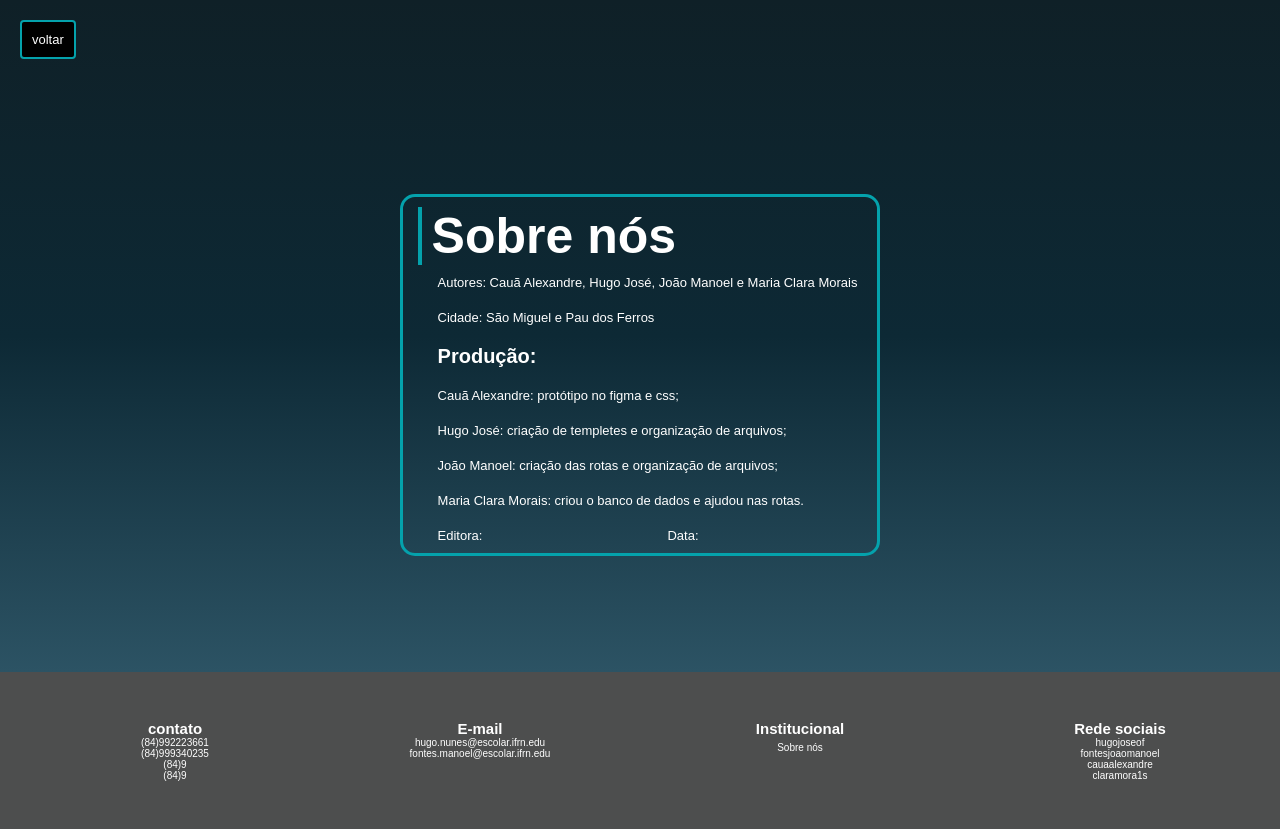
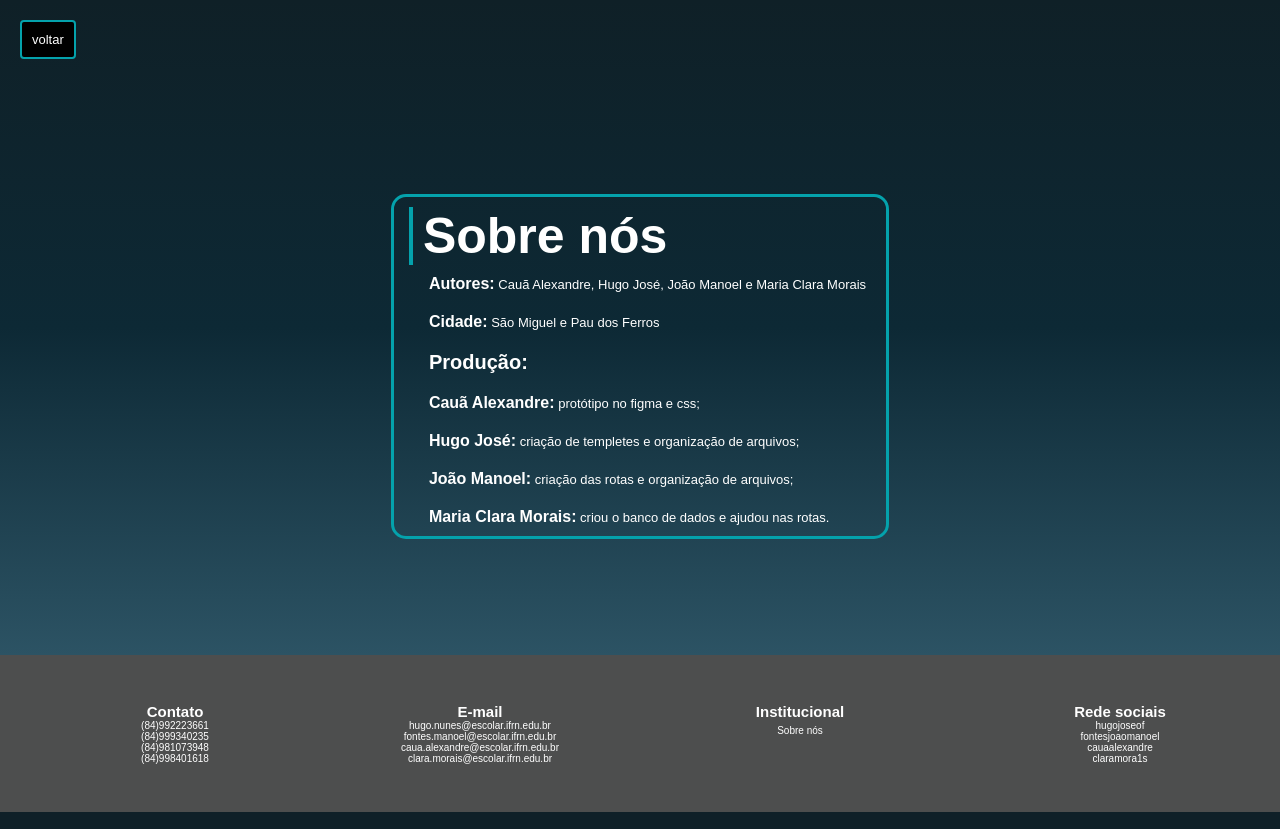
Before and after one commit to JoaoManoelFontes/Project-Trabalho_db, a Flask app: page /sobre in a window 1280 px wide. Shown: the part 108-937 px from the top of the page. Run offline with Flask 2, Linux system fonts and the light colour scheme.

Commit message:
edit tela base e sobre

```diff
--- a/app/templates/base.html
+++ b/app/templates/base.html
@@ -30,16 +30,18 @@
     <footer class="footer">
         <div class="container">
             <div class="contato">
-                <h2>contato</h2>
+                <h2>Contato</h2>
                 <p>(84)992223661</p>
                 <p>(84)999340235</p>
-                <p>(84)9</p>
-                <p>(84)9</p>
+                <p>(84)981073948</p>
+                <p>(84)998401618</p>
             </div>
             <div class="e-mail">
                 <h2>E-mail</h2>
-                <p>hugo.nunes@escolar.ifrn.edu</p>
-                <p>fontes.manoel@escolar.ifrn.edu</p>
+                <p>hugo.nunes@escolar.ifrn.edu.br</p>
+                <p>fontes.manoel@escolar.ifrn.edu.br</p>
+                <p>caua.alexandre@escolar.ifrn.edu.br</p>
+                <p>clara.morais@escolar.ifrn.edu.br</p>
             </div>
             <div class="institucional">
                 <h2>Institucional</h2>
--- a/app/templates/sobre-nos.html
+++ b/app/templates/sobre-nos.html
@@ -12,28 +12,18 @@
         <h1>Sobre nós</h1>
       </div>
       <div class="autor">
-        <p>Autores: Cauã Alexandre, Hugo José, João Manoel e Maria Clara Morais</p>
+        <p><b>Autores:</b> Cauã Alexandre, Hugo José, João Manoel e Maria Clara Morais</p>
       </div>
       <div class="categoria">
-        <p>Cidade: São Miguel e Pau dos Ferros</p>
+        <p><b>Cidade:</b> São Miguel e Pau dos Ferros</p>
       </div>
       <div class="sinopse">
         <h2>Produção:</h2>
-        <p>Cauã Alexandre: protótipo no figma e css; </p>
-        <p>Hugo José: criação de templetes e organização de arquivos;</p>
-        <p>João Manoel: criação das rotas e organização de arquivos;</p>
-        <p>Maria Clara Morais: criou o banco de dados e ajudou nas rotas.</p>
+        <p><b>Cauã Alexandre:</b> protótipo no figma e css; </p>
+        <p><b>Hugo José:</b> criação de templetes e organização de arquivos;</p>
+        <p><b>João Manoel:</b> criação das rotas e organização de arquivos;</p>
+        <p><b>Maria Clara Morais:</b> criou o banco de dados e ajudou nas rotas.</p>
       </div>
-      <div class="container">
-        <div class="editora">
-          <p>Editora: </p>
-        </div>
-        <div class="data">
-          <p>Data: </p>
-        </div>
-      </div>
-    </div>
-  </div>
 
 
   <hr>
```
